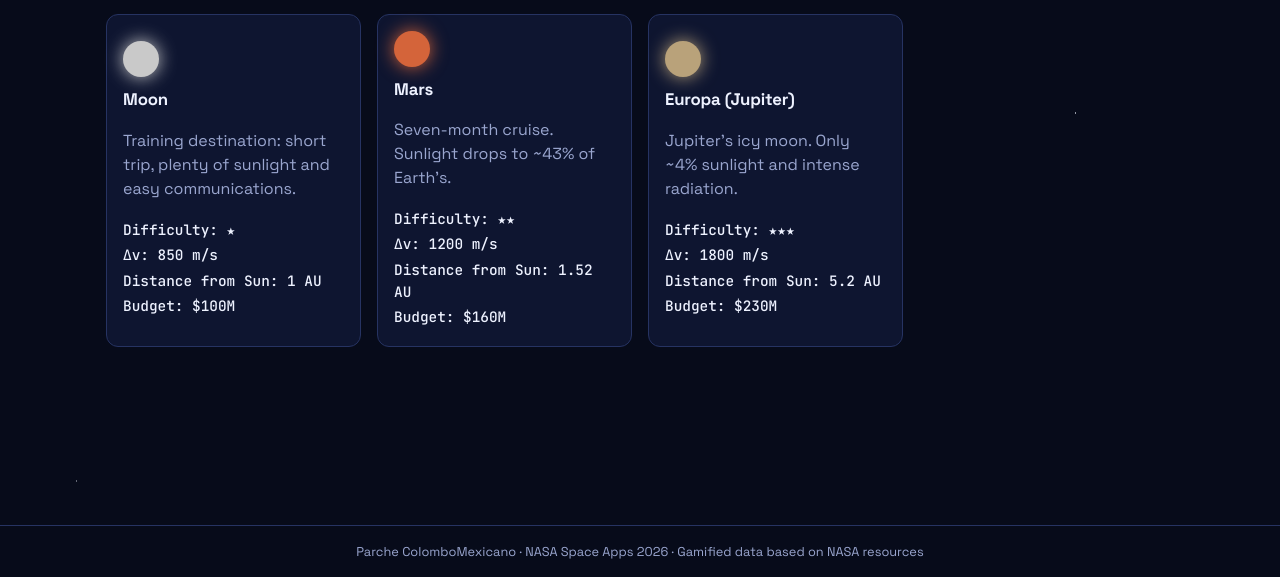
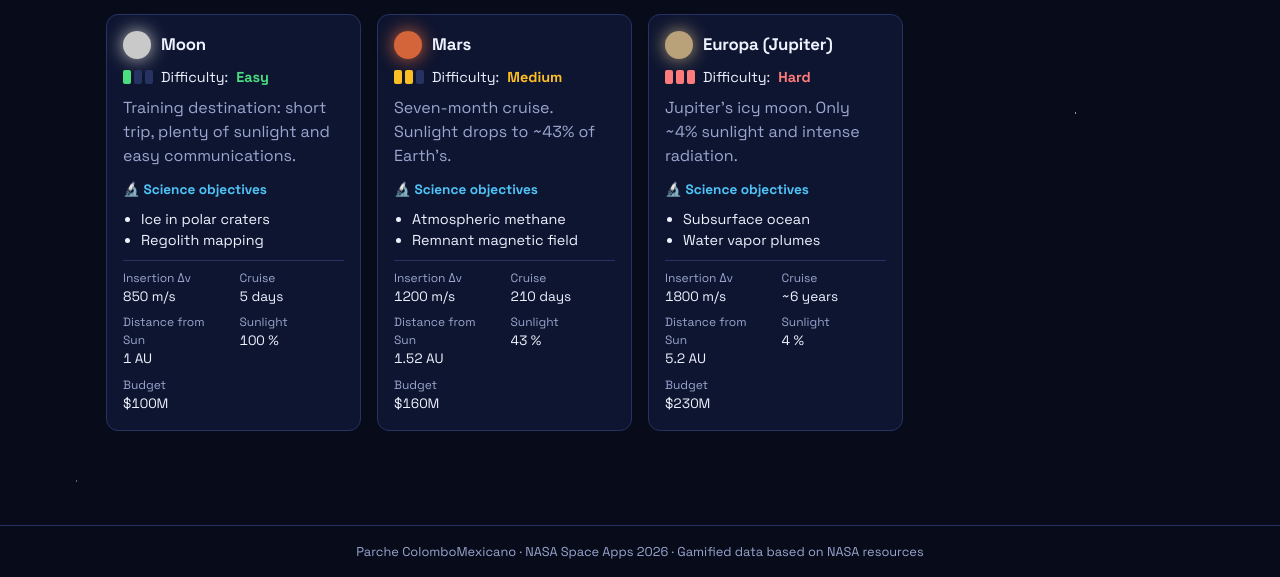
Before and after one commit to Andreushin/exploradores-de-orbita, a website with bundled scripts: page index.html in a window 1280 px wide. Shown: the part 223-800 px from the top of the page. Built offline with nearby package versions, Linux system fonts and the light colour scheme.

Commit message:
feat(mision): tarjetas de destino con objetivos científicos y dificultad visual (#33)
## Qué cambia
Las tarjetas de destino ahora muestran los **objetivos científicos** de
cada misión, la **dificultad** en barritas de color (Fácil, Media o
Difícil) y una cuadrícula de datos: Δv de inserción, duración del viaje,
distancia, luz solar (∝ 1/d²: 100 %, 43 % y 4 %) y presupuesto.
La tarjeta elegida toma el color del planeta y lleva la marca "✓
Elegido" con `aria-pressed`.

Closes #12

## Rol / pantalla
- [ ] Rol 1 · Core - [ ] Rol 2 · Datos y física - [x] Rol 3 · Pantallas
1–2 - [ ] Rol 4 · Pantallas 3–4

## Checklist
- [x] El título sigue `tipo(alcance): descripción` (ver CONTRIBUTING.md)
- [x] Solo toqué archivos de mi rol (`mission.js`, `mission.css`,
`data/i18n/*/mission.json`)
- [ ] Jugué el flujo completo en local, en ES y EN, sin errores en
consola
- [x] Textos nuevos agregados en `es` y `en`

## Verificación
- Revisé las tarjetas en ES y EN con jsdom (sin navegador): salen los 3
destinos con todos sus datos, el nombre sigue siendo el inicio del
nombre accesible del botón (el E2E busca las tarjetas así) y
`aria-pressed` está solo en la tarjeta elegida.
- Las claves de `es` y `en` coinciden.
- No pude probar en un navegador local (a Chromium le faltan librerías
del sistema), así que no hay capturas todavía. El E2E del CI cubre el
flujo, el cambio de idioma y el scroll horizontal en móvil.
- La cuadrícula de datos usa 2 columnas y baja a 1 en pantallas de 360
px o menos.

```diff
--- a/css/screens/mission.css
+++ b/css/screens/mission.css
@@ -5,3 +5,31 @@
 .segment-row small { grid-column: 1 / -1; }
 .segment-row output { text-align: right; font-variant-numeric: tabular-nums; }
 @media (max-width: 640px) { .segment-row { grid-template-columns: 1fr 70px; } .segment-row input { grid-column: 1 / -1; grid-row: 2; } }
+
+/* --- Tarjetas de destino (#12) --- */
+.mission-card { display: flex; flex-direction: column; gap: 8px; min-width: 0; transition: border-color 0.2s, box-shadow 0.2s, transform 0.1s; }
+.mission-card:hover { border-color: var(--c); }
+.mission-card.is-selected { border-color: var(--c); box-shadow: 0 0 0 2px var(--c) inset, 0 0 24px -6px var(--c); background: var(--surface-2); }
+.mission-card h3, .mission-card p, .mission-card ul, .mission-card dl { margin: 0; }
+.mission-head { display: flex; align-items: center; gap: 10px; flex-wrap: wrap; }
+.mission-head .planet-dot { width: 28px; height: 28px; margin: 0; flex: none; }
+.mission-head h3 { flex: 1; min-width: 0; overflow-wrap: anywhere; }
+.selected-badge { font-size: 0.75rem; font-weight: 600; padding: 2px 8px; border-radius: 999px; background: var(--c); color: var(--bg); }
+
+.difficulty { display: flex; align-items: center; gap: 8px; font-size: 0.9rem; }
+.pips { display: inline-flex; gap: 3px; }
+.pips i { width: 8px; height: 14px; border-radius: 2px; background: var(--border); }
+.diff-1 { --level: var(--ok); }
+.diff-2 { --level: var(--warn); }
+.diff-3 { --level: var(--danger); }
+.pips i.on { background: var(--level); }
+.difficulty strong { color: var(--level); }
+
+.targets-title { margin: 4px 0 0; font-size: 0.85rem; color: var(--accent-2); }
+.targets { padding-left: 18px; font-size: 0.9rem; }
+
+.mission-stats { display: grid; grid-template-columns: repeat(2, minmax(0, 1fr)); gap: 6px 12px; margin-top: auto; padding-top: 8px; border-top: 1px solid var(--border); font-size: 0.85rem; }
+.mission-stats div { min-width: 0; }
+.mission-stats dt { color: var(--muted); font-size: 0.75rem; }
+.mission-stats dd { margin: 0; font-variant-numeric: tabular-nums; }
+@media (max-width: 360px) { .mission-stats { grid-template-columns: 1fr; } }
--- a/data/i18n/en/mission.json
+++ b/data/i18n/en/mission.json
@@ -4,6 +4,18 @@
   "difficulty": "Difficulty",
   "distance": "Distance from Sun",
   "budget": "Budget",
+  "selected": "Selected",
+  "levels": {
+    "1": "Easy",
+    "2": "Medium",
+    "3": "Hard"
+  },
+  "scienceTargets": "Science objectives",
+  "dv": "Insertion Δv",
+  "travel": "Cruise",
+  "sunlight": "Sunlight",
+  "days": "{n} days",
+  "years": "~{n} years",
   "rocketTitle": "Choose your launcher",
   "cost": "Cost",
   "payload": "Max payload",
--- a/data/i18n/es/mission.json
+++ b/data/i18n/es/mission.json
@@ -4,6 +4,18 @@
   "difficulty": "Dificultad",
   "distance": "Distancia al Sol",
   "budget": "Presupuesto",
+  "selected": "Elegido",
+  "levels": {
+    "1": "Fácil",
+    "2": "Media",
+    "3": "Difícil"
+  },
+  "scienceTargets": "Objetivos científicos",
+  "dv": "Δv de inserción",
+  "travel": "Viaje",
+  "sunlight": "Luz solar",
+  "days": "{n} días",
+  "years": "~{n} años",
   "rocketTitle": "Elige tu cohete",
   "cost": "Costo",
   "payload": "Carga útil máx.",
--- a/js/screens/mission.js
+++ b/js/screens/mission.js
@@ -34,6 +34,17 @@ export function fitLaunch(budget, cost) {
   return b;
 }
 
+/** Luz solar relativa a la Tierra (∝ 1/d²), en %. */
+export function sunlightPct(distanceAU) {
+  return Math.round(100 / distanceAU ** 2);
+}
+
+/** Duración del viaje: en días si es menos de un año, si no en años (~6 años). */
+function travelText(days) {
+  if (days < 365) return ctx.t('mission.days', { n: days });
+  return ctx.t('mission.years', { n: Math.round((days / 365) * 10) / 10 });
+}
+
 function el(tag, cls, html) {
   const e = document.createElement(tag);
   if (cls) e.className = cls;
@@ -51,18 +62,32 @@ function render() {
   // --- Destinos ---
   const grid = el('div', 'card-grid');
   for (const m of data.missions) {
-    const card = el('button', 'card mission-card' + (m.id === state.missionId ? ' is-selected' : ''));
+    const selected = m.id === state.missionId;
+    const card = el('button', 'card mission-card' + (selected ? ' is-selected' : ''));
     card.type = 'button';
+    card.style.setProperty('--c', m.color);
+    card.setAttribute('aria-pressed', String(selected));
+    // El nombre va primero: es el inicio del nombre accesible del botón (lo usa el E2E).
     card.innerHTML = `
-      <span class="planet-dot" style="--c:${m.color}"></span>
-      <h3>${tx(m.name)}</h3>
+      <div class="mission-head">
+        <span class="planet-dot" aria-hidden="true"></span>
+        <h3>${tx(m.name)}</h3>
+        ${selected ? `<span class="selected-badge">✓ ${t('mission.selected')}</span>` : ''}
+      </div>
+      <p class="difficulty diff-${m.difficulty}">
+        <span class="pips" aria-hidden="true">${[1, 2, 3].map((i) => `<i class="${i <= m.difficulty ? 'on' : ''}"></i>`).join('')}</span>
+        ${t('mission.difficulty')}: <strong>${t(`mission.levels.${m.difficulty}`)}</strong>
+      </p>
       <p class="muted">${tx(m.desc)}</p>
-      <ul class="stats">
-        <li>${t('mission.difficulty')}: ${'★'.repeat(m.difficulty)}</li>
-        <li>Δv: ${m.dvRequired} m/s</li>
-        <li>${t('mission.distance')}: ${m.distanceAU} AU</li>
-        <li>${t('mission.budget')}: $${m.budget}M</li>
-      </ul>`;
+      <h4 class="targets-title">🔬 ${t('mission.scienceTargets')}</h4>
+      <ul class="targets">${m.scienceTargets.map((s) => `<li>${tx(s)}</li>`).join('')}</ul>
+      <dl class="mission-stats">
+        <div><dt>${t('mission.dv')}</dt><dd>${m.dvRequired} m/s</dd></div>
+        <div><dt>${t('mission.travel')}</dt><dd>${travelText(m.travelDays)}</dd></div>
+        <div><dt>${t('mission.distance')}</dt><dd>${m.distanceAU} AU</dd></div>
+        <div><dt>${t('mission.sunlight')}</dt><dd>${sunlightPct(m.distanceAU)} %</dd></div>
+        <div><dt>${t('mission.budget')}</dt><dd>$${m.budget}M</dd></div>
+      </dl>`;
     card.addEventListener('click', () => selectMission(m));
     grid.append(card);
   }
```
